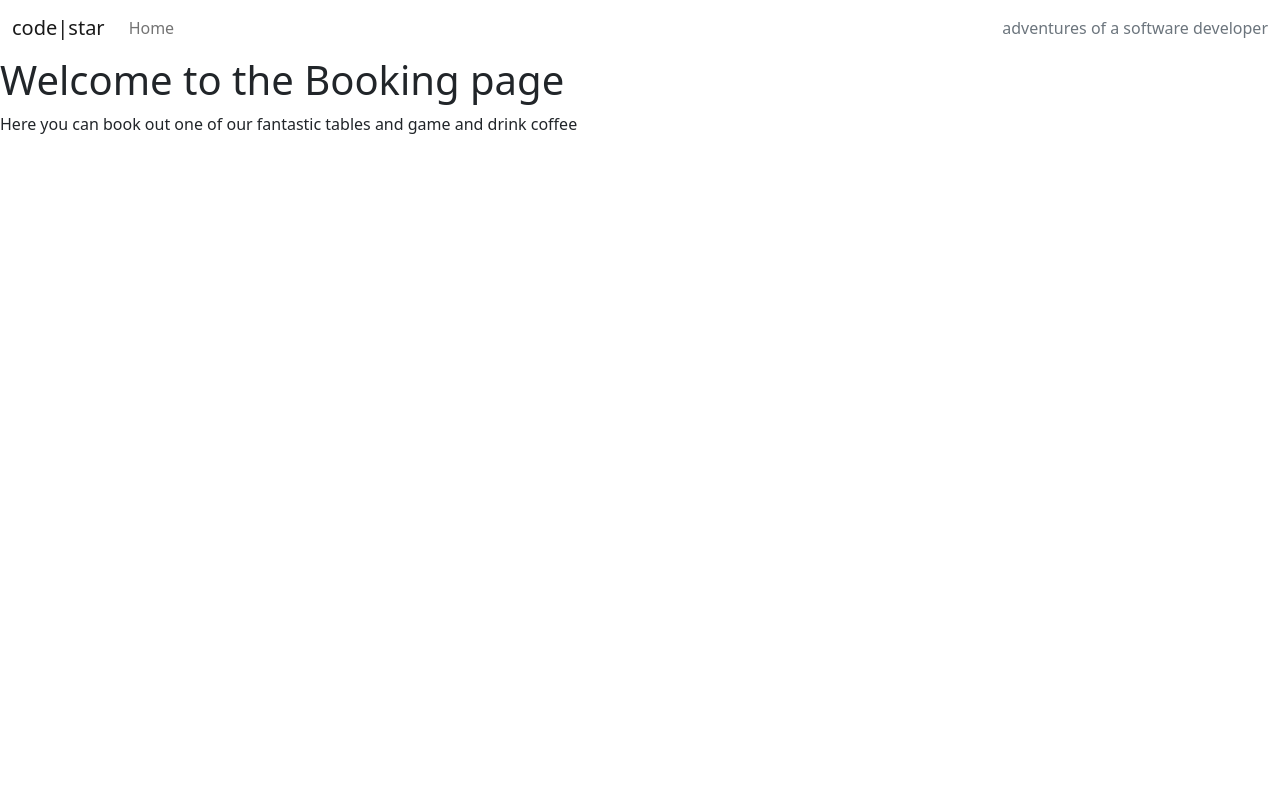
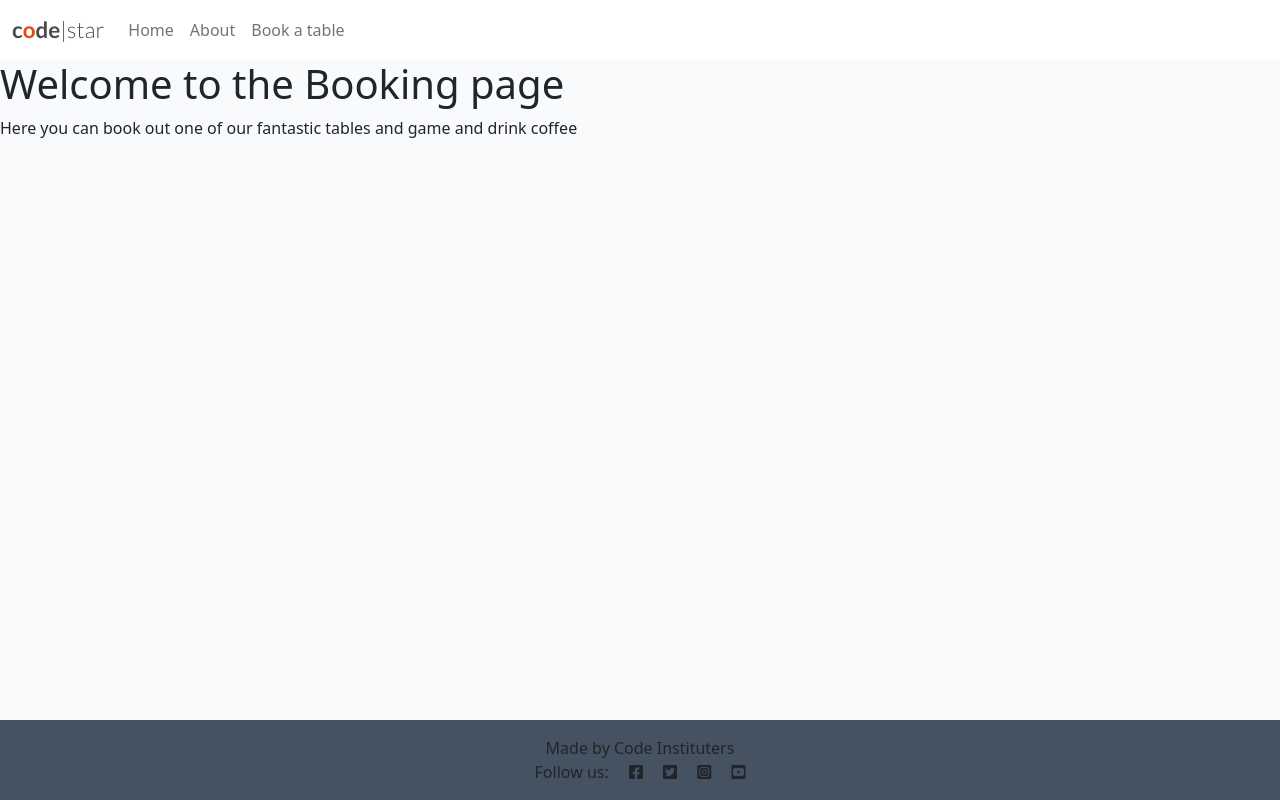
Before and after one commit to smithphil88/the_lucky_roll_cafe, a Django app: page / in a window 1280 px wide. Run offline with Django 4.2, Linux system fonts and the light colour scheme.

Commit message:
add in links to other pages on site to header

```diff
--- /dev/null
+++ b/static/css/style.css
@@ -0,0 +1,161 @@
+body {
+    background-color: #F9FAFC;
+}
+
+.brand {
+    font-family: Lato, sans-serif;
+    font-size: 1.4rem;
+    font-weight: 700;
+    color: #4A4A4F;
+}
+
+.red-o {
+    color: #E84610;
+}
+
+.thin {
+    font-weight: 300;
+}
+
+.light-bg {
+    background-color: #fff;
+}
+
+.dark-bg {
+    background-color: #445261;
+}
+
+.main-bg {
+    background-color: #F9FAFC;
+}
+
+.card {
+    border: none;
+    background-color: transparent;
+}
+
+.image-container {
+    position: relative;
+}
+
+.image-flash {
+    position: absolute;
+    bottom: 5%;
+    min-width: 30%;
+    left: -2px;
+    background-color: #188181;
+}
+
+.scale {
+    width: 100%;
+    height: auto;
+}
+
+.author {
+    color: white;
+    margin: 4px;
+    text-transform: uppercase;
+}
+
+.masthead {
+    margin-top: 10px;
+    overflow: hidden;
+    position: relative;
+    display: inline-block;
+    height: 33vh;
+    width: 100%;
+}
+
+.masthead-text {
+    background-color: #445261;
+    color: white;
+    position: relative;
+}
+
+.masthead-image {
+    position: relative;
+    overflow: hidden;
+}
+
+.masthead-image:after {
+    content: "";
+    position: absolute;
+    top: 0;
+    right: 90%;
+    height: 100%;
+    width: 150%;
+    background: #445261;
+    -webkit-transform: skew(15deg);
+    -moz-transform: skew(15deg);
+    transform: skew(15deg);
+    z-index: 100;
+}
+
+.post-link {
+    text-decoration: none;
+    color: #445261;
+}
+
+.post-link:hover,
+.page-link {
+    color: #E84610;
+}
+
+.post-title {
+    margin-top: 10%;
+    margin-left: 5%;
+}
+
+.post-subtitle {
+    margin-left: 5%;
+    color: lightgray;
+}
+
+.btn-signup,
+.btn-edit {
+    background-color: #188181;
+    color: #fff;
+}
+
+.btn-signup:hover,
+.btn-signup:active {
+    background-color: #fff;
+    color: #23BBBB;
+}
+
+.link {
+    color: #23BBBB;
+    text-decoration: none;
+}
+
+.link:hover,
+.link:active {
+    color: #445261;
+    text-decoration: underline;
+}
+
+.btn-like {
+    color: #E84610;
+    border: none;
+    background: transparent;
+}
+
+.btn-delete {
+    color: #fff;
+    background: #E84610;
+}
+
+.btn-like:hover,
+.btn-like:active {
+    color: #E84610;
+    background: transparent;
+    border: none;
+}
+
+.faded {
+    color: rgb(172, 175, 175);
+}
+
+.approval {
+    color: rgb(222, 146, 168);
+}
--- a/table_booking/templates/base.html
+++ b/table_booking/templates/base.html
@@ -1,3 +1,5 @@
+{% load static %}
+
 {% url 'home' as home_url %}
 
 <!DOCTYPE html>
@@ -19,6 +21,7 @@
     <link href="https://cdn.jsdelivr.net/npm/bootstrap@5.0.1/dist/css/bootstrap.min.css" rel="stylesheet"
         integrity="sha384-+0n0xVW2eSR5OomGNYDnhzAbDsOXxcvSN1TPprVMTNDbiYZCxYbOOl7+AMvyTG2x" crossorigin="anonymous">
 
+    <link rel="stylesheet" href="{% static 'css/style.css' %}">
 </head>
 
 <body class="d-flex flex-column h-100 main-bg">
@@ -35,14 +38,18 @@
             <div class="collapse navbar-collapse" id="navbarText">
                 <ul class="navbar-nav me-auto mb-2 mb-lg-0">
                     <li class="nav-item">
-                        <a class="nav-link {% if request.path == home_url %}active{% endif %}" aria-current="page"
-                            href="#">Home</a>
+                        <a class="nav-link" aria-current="page"
+                        href="{% url 'home' %}">Home</a>
                     </li>
-
+                    <li class="nav-item">
+                        <a class="nav-link" aria-current="page"
+                        href="{% url 'about' %}">About</a>
+                    </li>
+                    <li class="nav-item">
+                        <a class="nav-link" aria-current="page"
+                        href="{% url 'book' %}">Book a table</a>
+                    </li>
                 </ul>
-                <span class="navbar-text text-muted">
-                    adventures of a software developer
-                </span>
             </div>
         </div>
     </nav>
@@ -57,8 +64,8 @@
 
     <!-- Footer -->
     <footer class="footer mt-auto py-3 dark-bg">
-        <p class="m-0 text-center text-white">Made by Code Instituters</p>
-        <p class="m-0 text-center text-white">Follow us: <i class="fab fa-facebook-square ms-3"></i>
+        <p class="m-0 text-center">Made by Code Instituters</p>
+        <p class="m-0 text-center">Follow us: <i class="fab fa-facebook-square ms-3"></i>
             <i class="fab fa-twitter-square ms-3"></i>
             <i class="fab fa-instagram-square ms-3"></i>
             <i class="fab fa-youtube-square ms-3"></i>
--- a/table_booking/urls.py
+++ b/table_booking/urls.py
@@ -2,8 +2,8 @@ from . import views
 from django.urls import path
 
 urlpatterns = [
-    path('', views.home, name='base'),
-    path('index/', views.home, name='home'),
+    path('', views.home, name='home'),
     path('about/', views.about, name='about'),
-    path('booking/', views.BookingList.as_view(), name='home'),
+    path('booking/', views.BookingList.as_view(), name='booking'),
+    path('book/', views.book, name='book'),
 ]
--- a/table_booking/views.py
+++ b/table_booking/views.py
@@ -22,3 +22,8 @@ def about(request, template_name="about.html"):
     return render(
         request, template_name,
     )
+
+def book(request, template_name="book.html"):
+    return render(
+        request, template_name,
+    )
--- a/the_lucky_roll/settings.py
+++ b/the_lucky_roll/settings.py
@@ -139,6 +139,7 @@ USE_TZ = True
 # https://docs.djangoproject.com/en/4.2/howto/static-files/
 
 STATIC_URL = 'static/'
+STATICFILES_DIRS = [os.path.join(BASE_DIR, 'static'), ]
 
 # Default primary key field type
 # https://docs.djangoproject.com/en/4.2/ref/settings/#default-auto-field
```
Also changed, not shown: table_booking/templates/book.html (added, +10 -0 lines).
